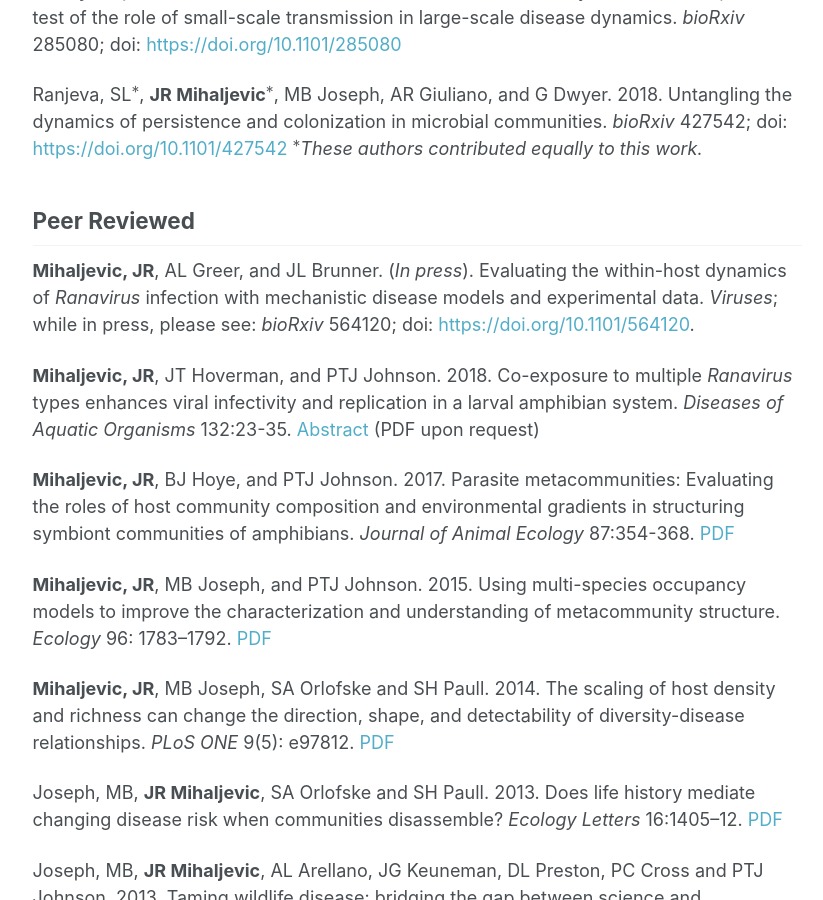
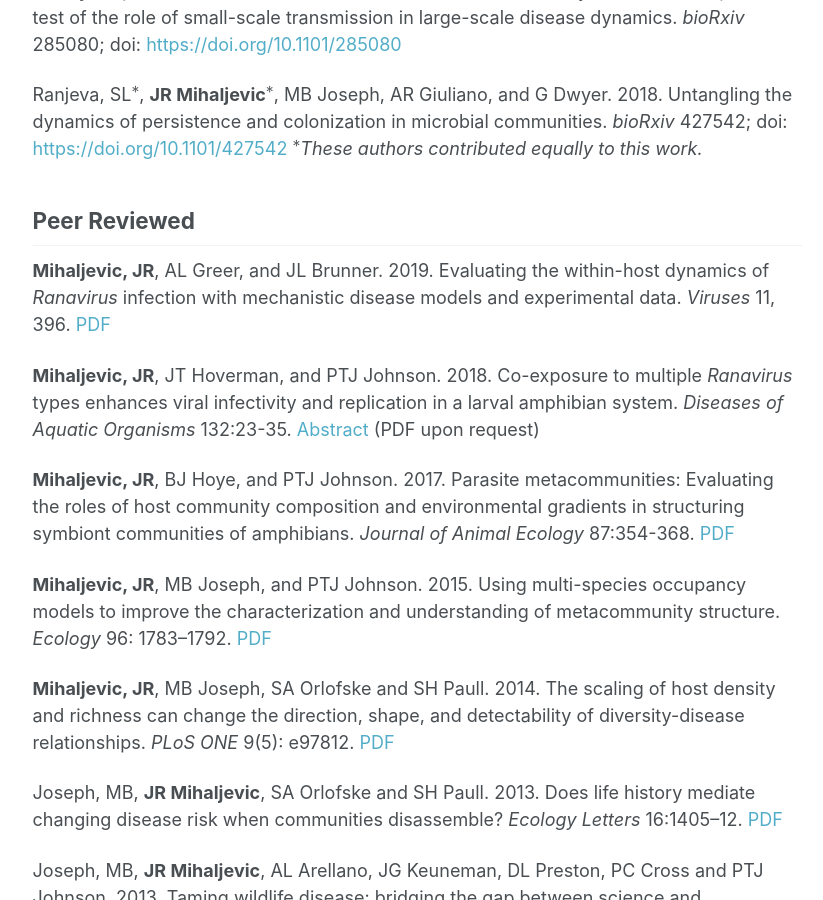
Before and after one commit to jrmihalj/jrmihalj.github.io, a Jekyll site: the page built from _pages/pubs.md, in a window 1280 px wide and 900 px high, scrolled down 1197 px. Shown: the whole window, without its empty margins (249-1072 px from the left). Built offline with Jekyll 4.4.1, drawn with Linux system fonts in a browser that asks for light colours; formulas are drawn with MathJax 3; our own code applies the rules of GitHub Pages for plain Markdown files.

Commit message:
now published at Viruses

```diff
--- a/_pages/pubs.md
+++ b/_pages/pubs.md
@@ -18,7 +18,7 @@ $^{\*}$*These authors contributed equally to this work.*
 
 ## Peer Reviewed
 
-**Mihaljevic, JR**, AL Greer, and JL Brunner. (*In press*). Evaluating the within-host dynamics of *Ranavirus* infection with mechanistic disease models and experimental data. *Viruses*; while in press, please see: *bioRxiv* 564120; doi: [https://doi.org/10.1101/564120](https://doi.org/10.1101/564120){:target="_blank"}.
+**Mihaljevic, JR**, AL Greer, and JL Brunner. 2019. Evaluating the within-host dynamics of *Ranavirus* infection with mechanistic disease models and experimental data. *Viruses* 11, 396. [PDF](https://www.mdpi.com/1999-4915/11/5/396){:target="_blank"}
 
 **Mihaljevic, JR**, JT Hoverman, and PTJ Johnson. 2018. Co-exposure to multiple *Ranavirus* types enhances viral infectivity and replication in a larval amphibian system. *Diseases of Aquatic Organisms* 132:23-35. [Abstract](https://doi.org/10.3354/dao03300){:target="_blank"} (PDF upon request)
 
```
